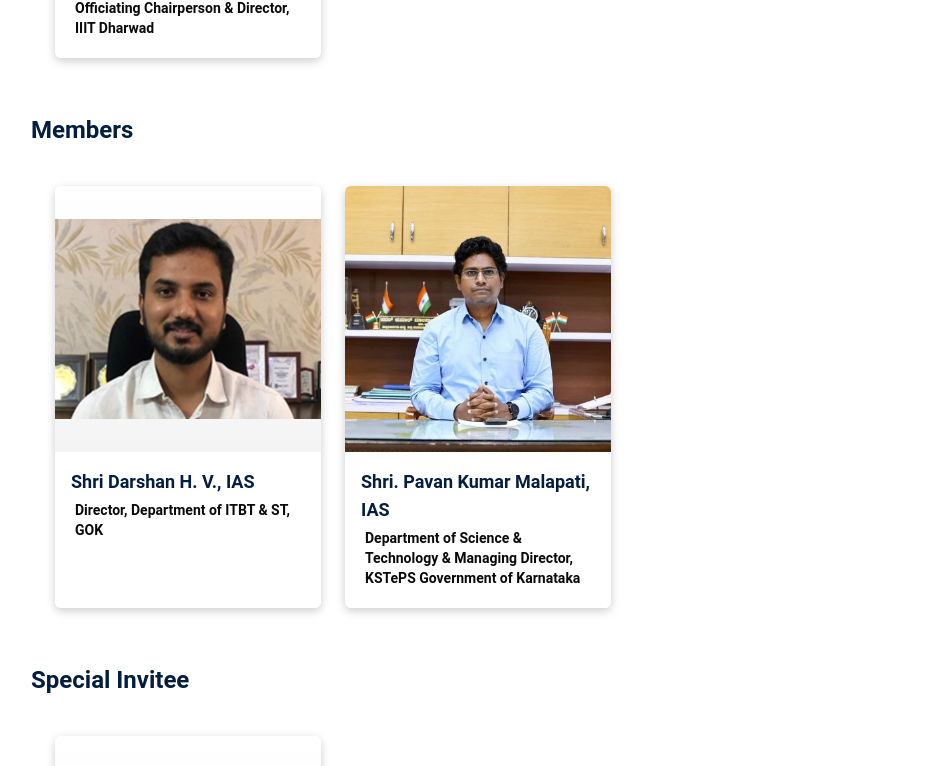
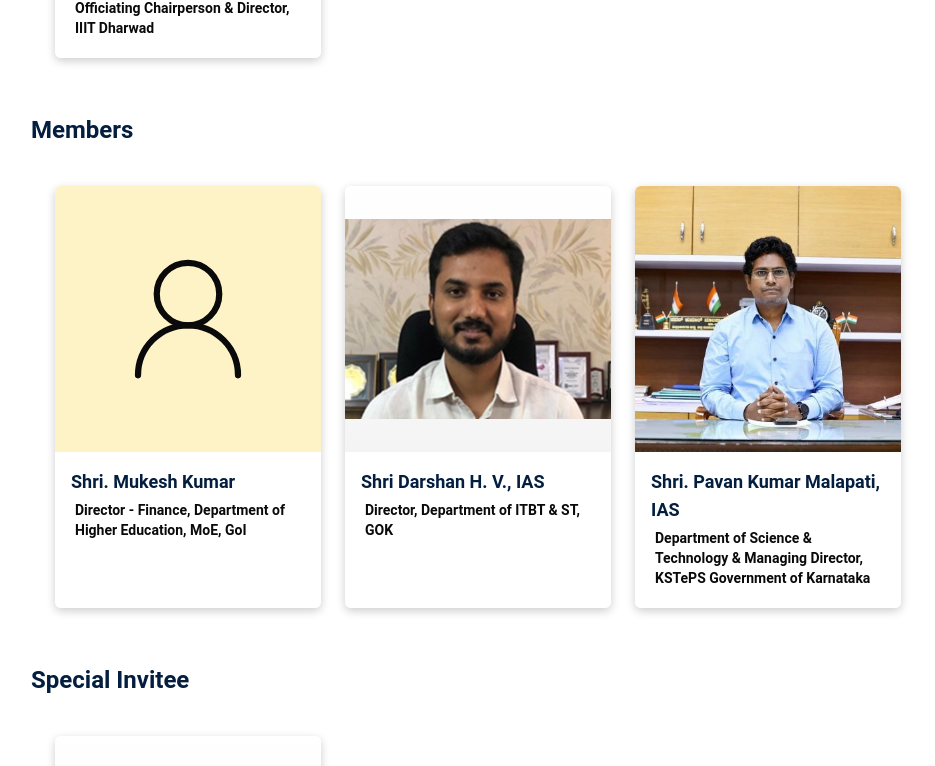
Before and after one commit to Velocity-IIITDWD/iiitdwd.ac.in, a Next.js app: page /committee/finance in a window 1280 px wide. Shown: the part 640-1406 px from the top of the page, without its empty margins (17-952 px from the left). Built offline with nearby package versions, Linux system fonts and the light colour scheme.

Commit message:
feat: add new member to finance committee

```diff
--- a/data/profile/committee/finance.ts
+++ b/data/profile/committee/finance.ts
@@ -14,6 +14,11 @@ export default [
   {
     title: 'Members',
     profiles: [
+      {
+        content: ['Director - Finance, Department of Higher Education, MoE, GoI'],
+        imageURL: '',
+        title: ' Shri. Mukesh Kumar'
+      },
       {
         content: ['Director, Department of ITBT & ST, GOK'],
         imageURL: '/images/Shri_Darshan_H_V.jpg',
```
